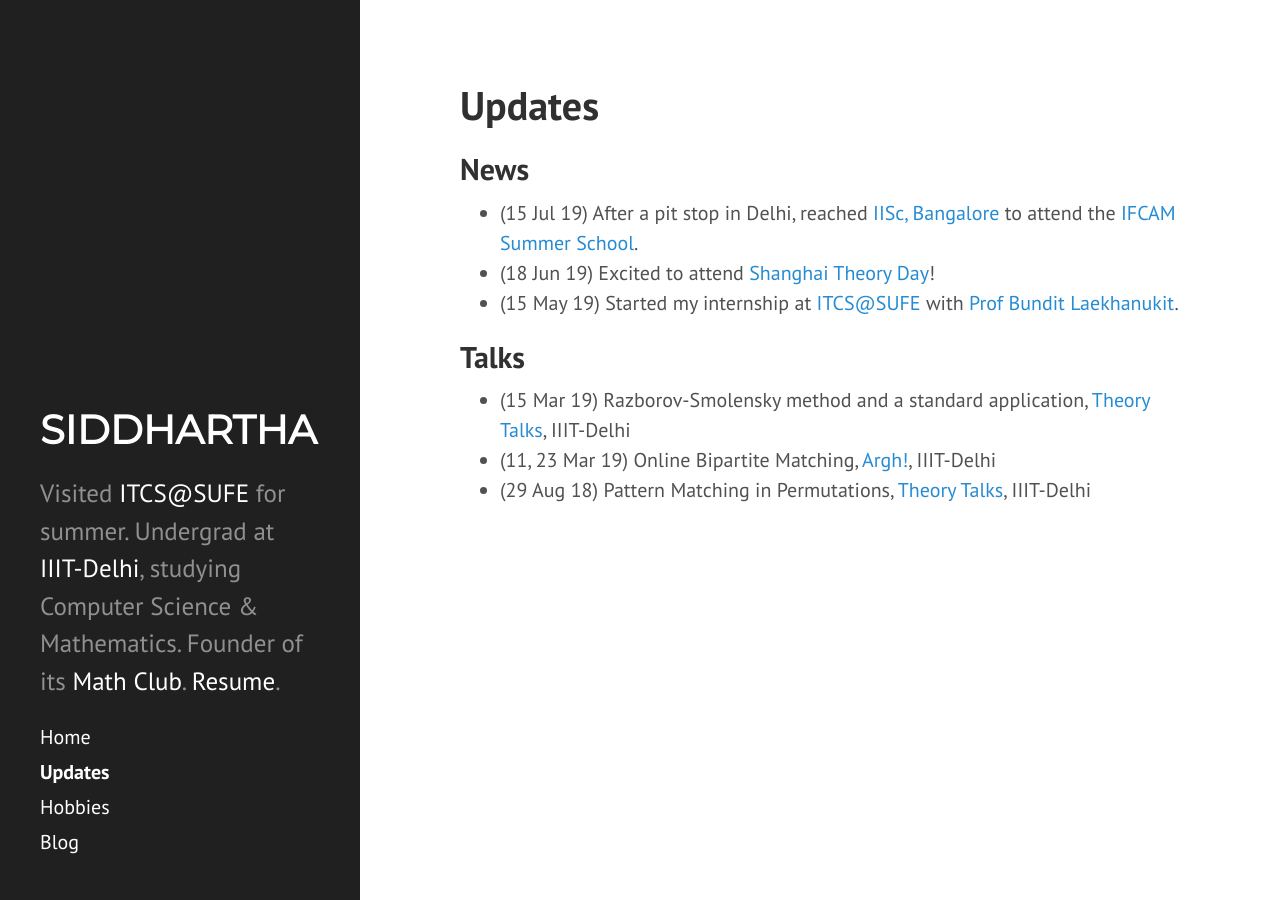
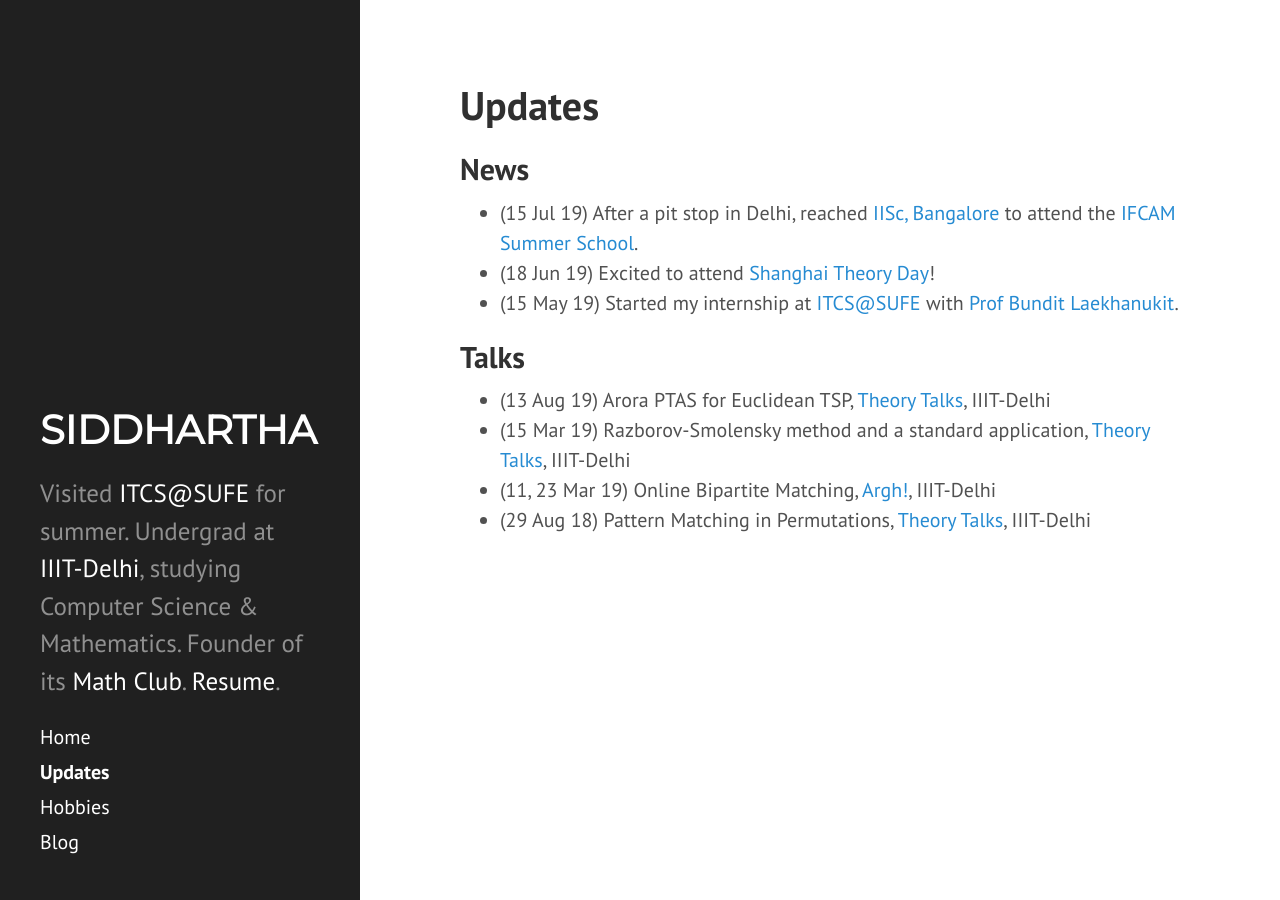
Before and after one commit to siddjai/siddjai.github.io, a Jekyll site: the page built from aupdates.md, in a window 1280 px wide. Built offline with Jekyll 4.4.1, drawn with Linux system fonts in a browser that asks for light colours; nearby versions of some CDN libraries.

Commit message:
Update aupdates.md

```diff
--- a/aupdates.md
+++ b/aupdates.md
@@ -12,6 +12,7 @@ layout: page
 
 ## Talks
 
+- (13 Aug 19) Arora PTAS for Euclidean TSP, [Theory Talks](https://www.reddit.com/r/mathiiitd/wiki/eventhistory), IIIT-Delhi
 - (15 Mar 19) Razborov-Smolensky method and a standard application, [Theory Talks](https://www.reddit.com/r/mathiiitd/wiki/eventhistory), IIIT-Delhi
 - (11, 23 Mar 19) Online Bipartite Matching, [Argh!](https://sites.google.com/iiitd.ac.in/argh), IIIT-Delhi
 - (29 Aug 18) Pattern Matching in Permutations, [Theory Talks](https://www.reddit.com/r/mathiiitd/wiki/eventhistory), IIIT-Delhi
```
